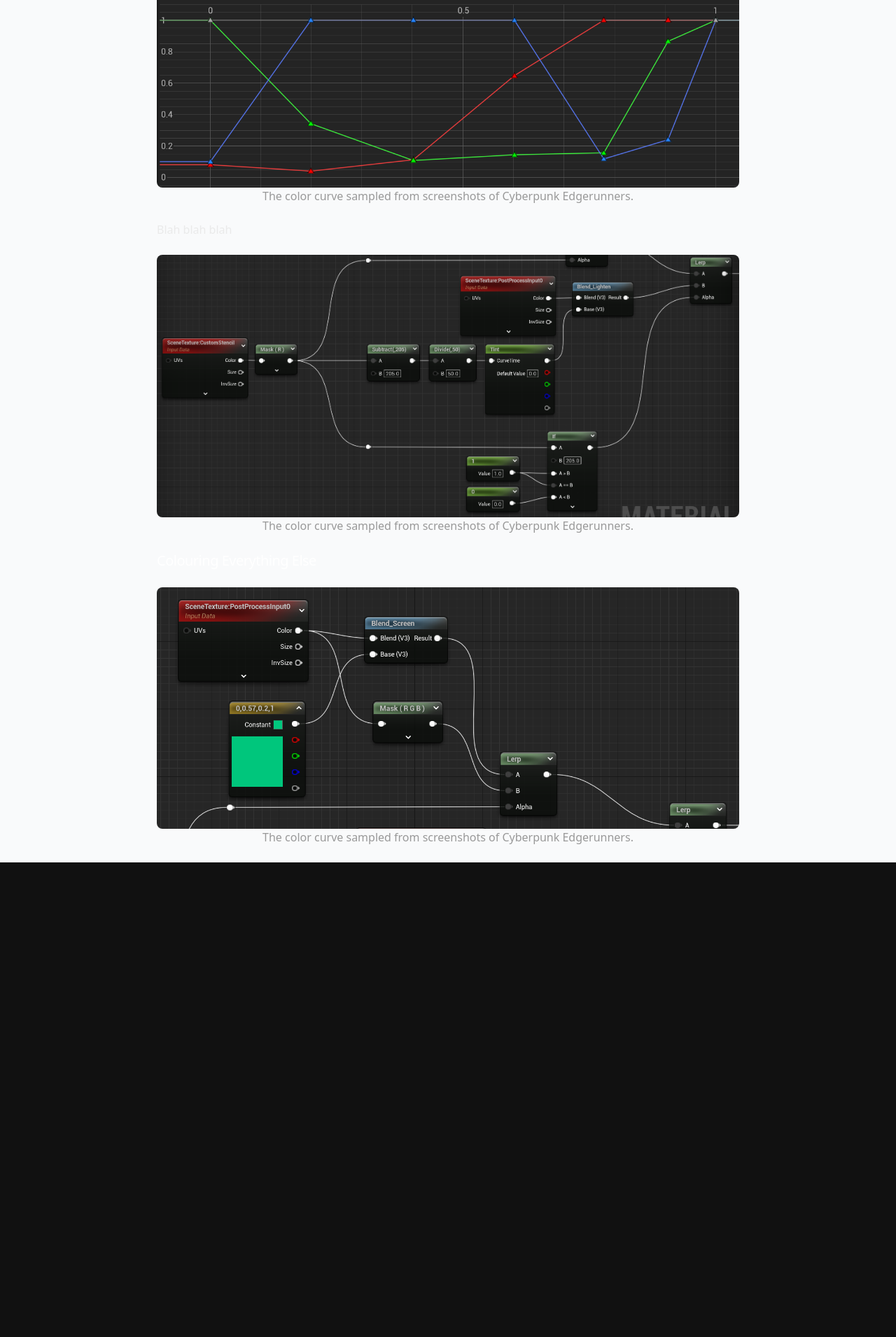
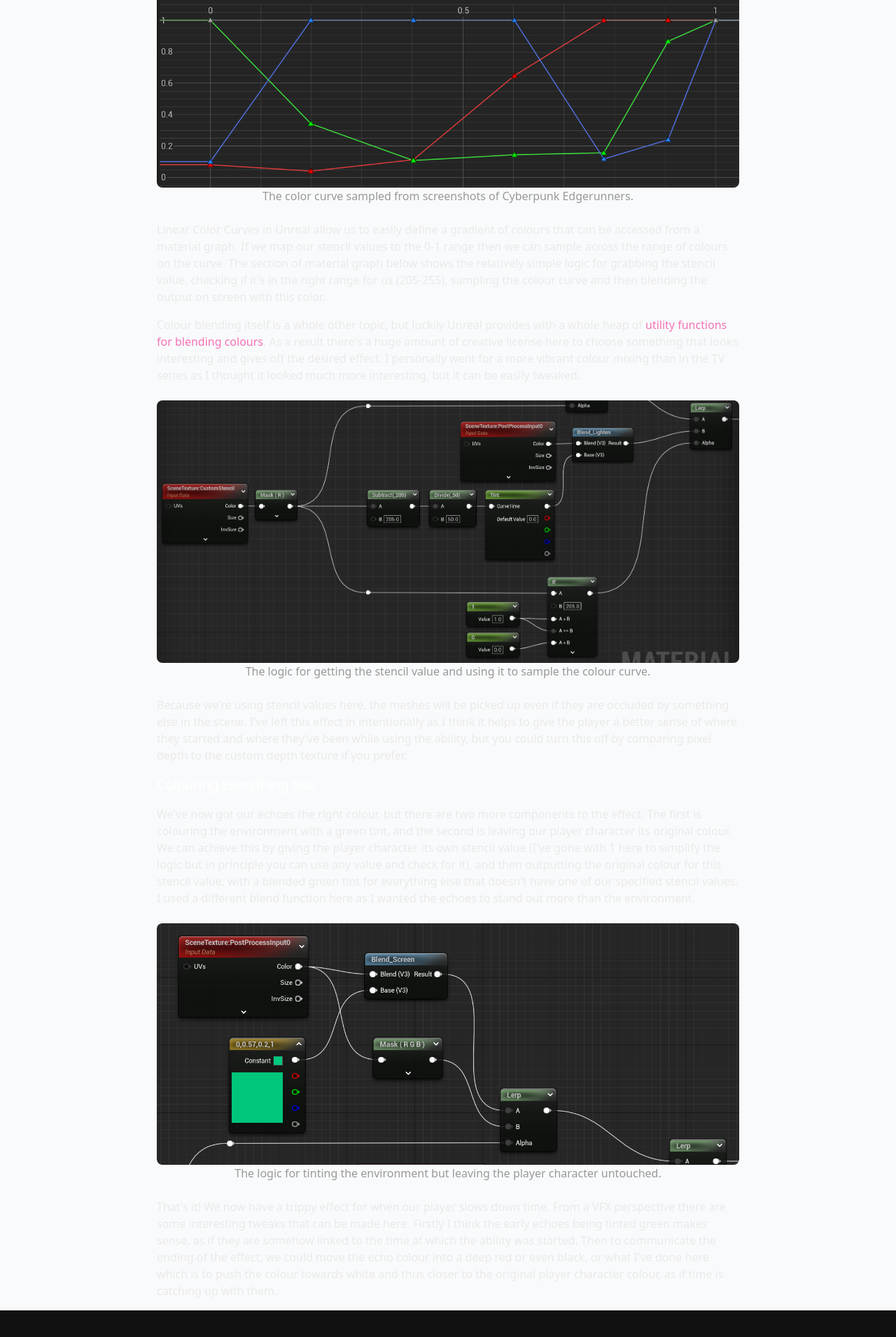
Before and after one commit to rmhowe/portfolio, a Next.js app: page /projects/character-trail in a window 1280 px wide. Shown: the part 4468-6378 px from the top of the page at 70% size. Before the commit the page ends 5740 px from the top, so only its background shows below. Built offline with nearby package versions, Linux system fonts and the light colour scheme.

Commit message:
Finalises character trail project page

```diff
--- a/pages/projects/character-trail.tsx
+++ b/pages/projects/character-trail.tsx
@@ -150,23 +150,75 @@ const CharacterTrailPage: NextPage = () => {
             The color curve sampled from screenshots of Cyberpunk Edgerunners.
           </figcaption>
         </figure>
-        <p>Blah blah blah</p>
+        <p>
+          Linear Color Curves in Unreal allow us to easily define a gradient of
+          colours that can be accessed from a material graph. If we map our
+          stencil values to the 0-1 range then we can sample across the range of
+          colours on the curve. The section of material graph below shows the
+          relatively simple logic for grabbing the stencil value, checking if
+          it's in the right range for us (205-255), sampling the colour curve
+          and then blending the output on screen with this color.
+        </p>
 
+        <p>
+          Colour blending itself is a whole other topic, but luckily Unreal
+          provides with a whole heap of{' '}
+          <ExternalLink href="https://docs.unrealengine.com/5.3/en-US/blend-material-functions-in-unreal-engine/">
+            utility functions for blending colours
+          </ExternalLink>
+          . As a result there's a huge amount of creative license here to choose
+          something that looks interesting and gives off the desired effect. I
+          personally went for a more vibrant colour mixing than in the TV series
+          as I thought it looked much more interesting, but it can be easily
+          tweaked.
+        </p>
         <figure>
           <img src="/static/images/character-trail/material-echoes.png" />
           <figcaption>
-            The color curve sampled from screenshots of Cyberpunk Edgerunners.
+            The logic for getting the stencil value and using it to sample the
+            colour curve.
           </figcaption>
         </figure>
+        <p>
+          Because we're using stencil values here, the meshes will be picked up
+          even if they are occluded by something else in the scene. I've left
+          this effect in intentionally as I think it helps to give the player a
+          better sense of where they started and where they've been while using
+          the ability, but you could turn this off by comparing pixel depth to
+          the custom depth texture if you prefer.
+        </p>
 
         <h3>Colouring Everything Else</h3>
-
+        <p>
+          We've now got our echoes the right colour, but there are two more
+          components to the effect. The first is colouring the environment with
+          a green tint, and the second is leaving our player character its
+          original colour. We can achieve this by giving the player character
+          its own stencil value (I've gone with 1 here to simplify the logic but
+          in principle you can use any value and check for it), and then
+          outputting the original colour for this stencil value, with a blended
+          green tint for everything else that doesn't have one of our specified
+          stencil values. I used a different blend function here as I wanted the
+          echoes to stand out more than the environment.
+        </p>
         <figure>
           <img src="/static/images/character-trail/material-screen.png" />
           <figcaption>
-            The color curve sampled from screenshots of Cyberpunk Edgerunners.
+            The logic for tinting the environment but leaving the player
+            character untouched.
           </figcaption>
         </figure>
+        <p>
+          That's it! We now have a trippy effect for when our player slows down
+          time. From a VFX perspective there are some interesting tweaks that
+          can be made here. Firstly I think the early echoes being tinted green
+          makes sense, as if they are somehow linked to the time at which the
+          ability was started. Then to communicate the ending of the effect, we
+          could move the echo colour into a deep red or even black, or what I've
+          done here which is to push the colour towards white and thus closer to
+          the original player character colour, as if time is catching up with
+          them.
+        </p>
       </div>
     </Shell>
   );
```
